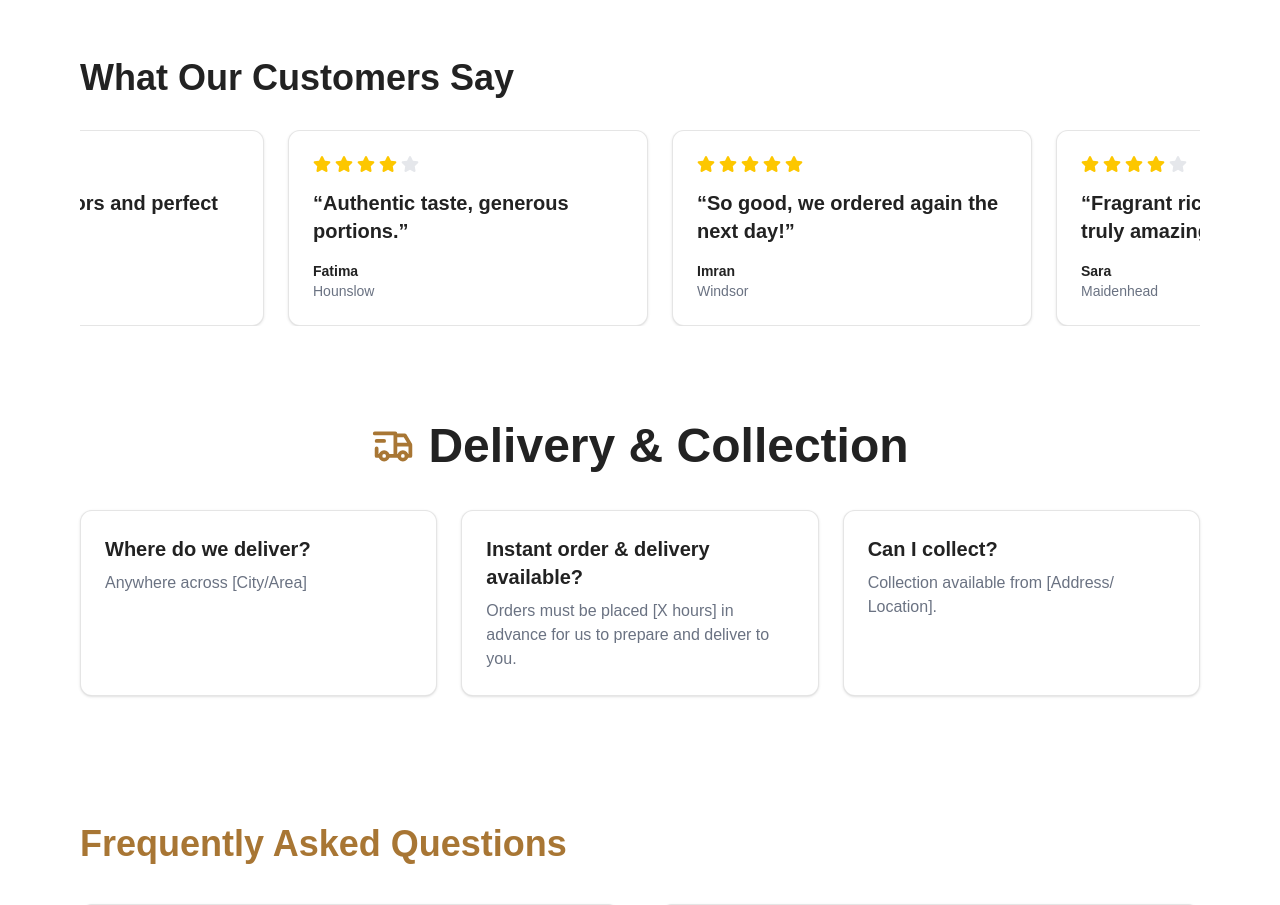
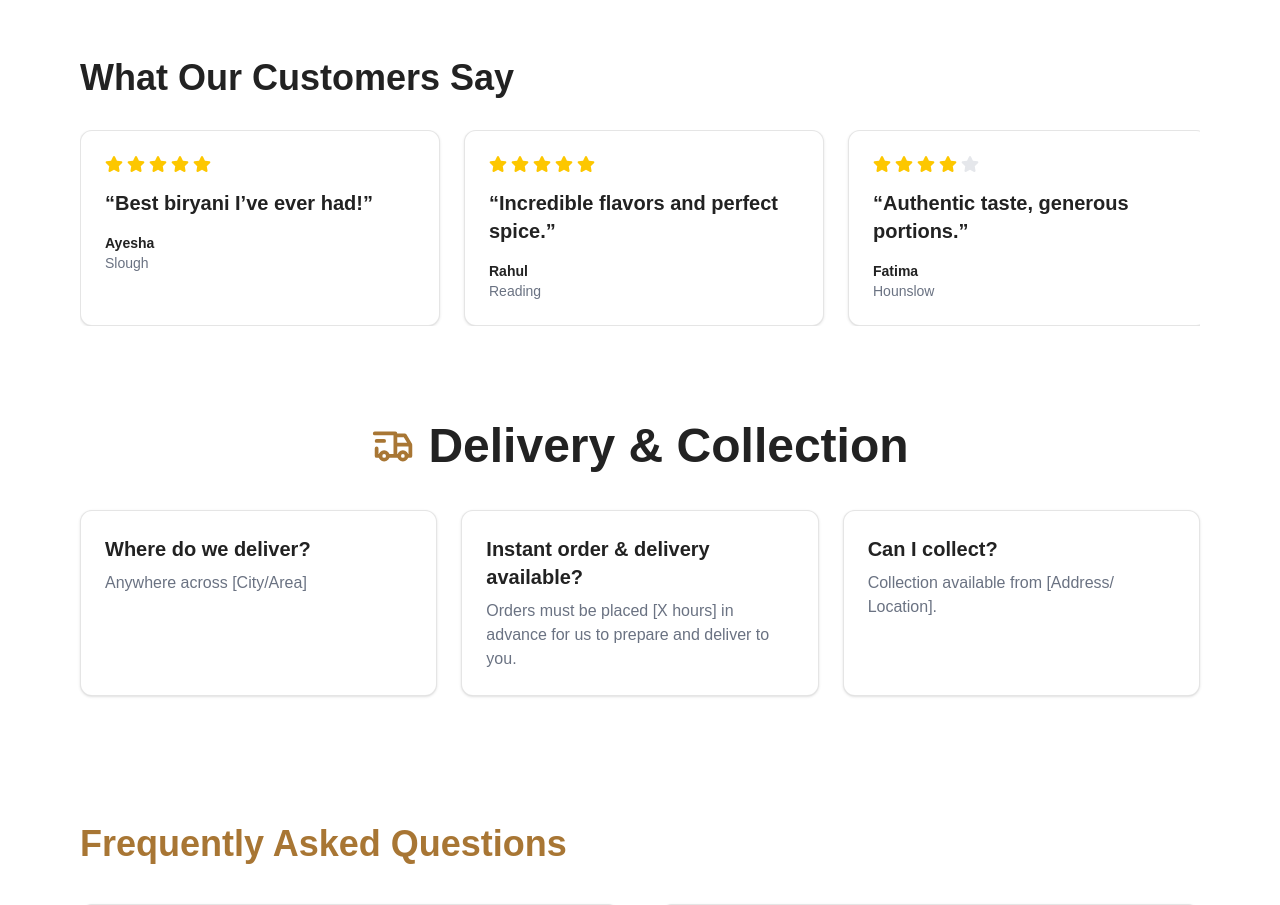
Before and after one commit to rxghavc/Bawarchi-Khana-Company-Page, a Next.js app: page / in a window 1280 px wide. Shown: the part 1760-2665 px from the top of the page. Built offline with nearby package versions, Linux system fonts and the light colour scheme; a web font is replaced by a local one.

Commit message:
animation for reviews section

```diff
--- a/src/app/globals.css
+++ b/src/app/globals.css
@@ -30,8 +30,9 @@ body {
 /* Smooth scroll for in-page anchor links (nav jumps) */
 html { scroll-behavior: smooth; }
 
-/* Reviews marquee animation */
-@keyframes marquee-right {
-  0% { transform: translateX(-50%); }
-  100% { transform: translateX(0%); }
+
+/* Right-to-left Reviews */
+@keyframes marquee-left {
+  0% { transform: translateX(0%); }
+  100% { transform: translateX(-50%); }
 }
```
